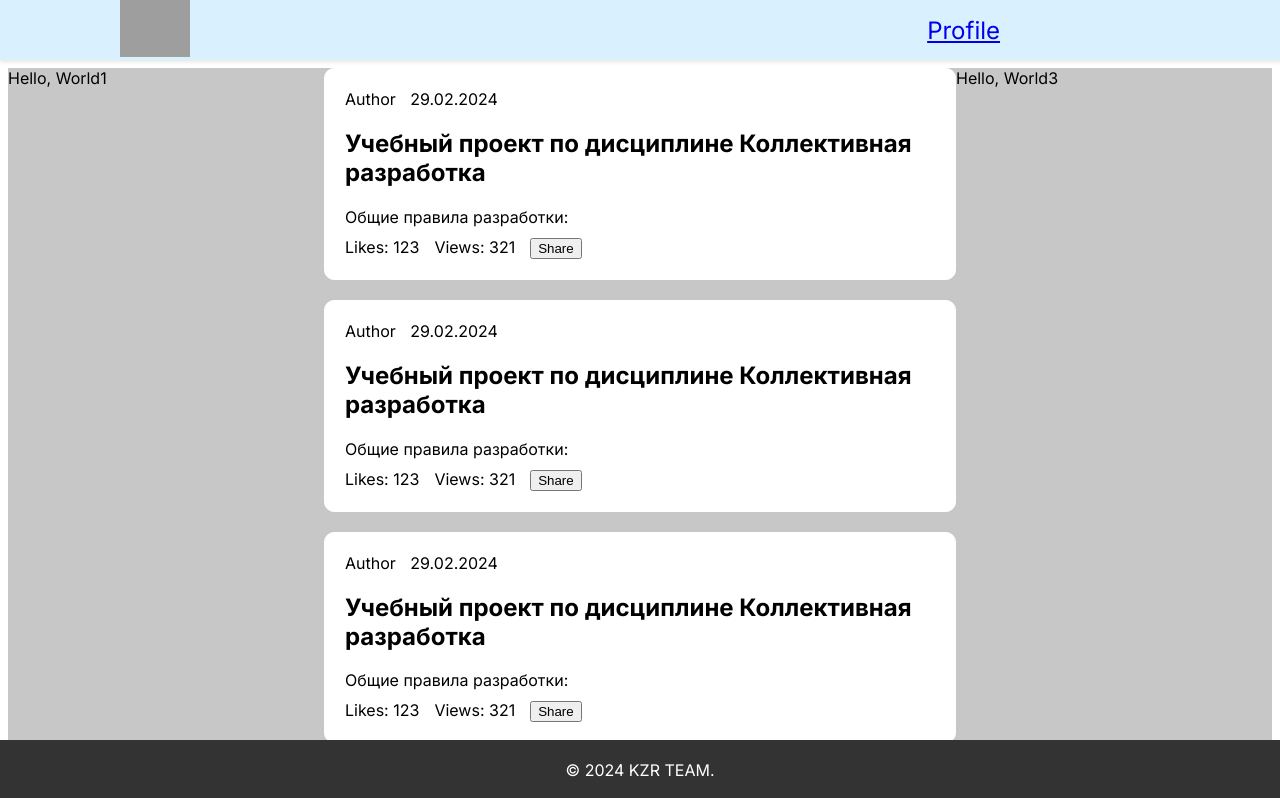
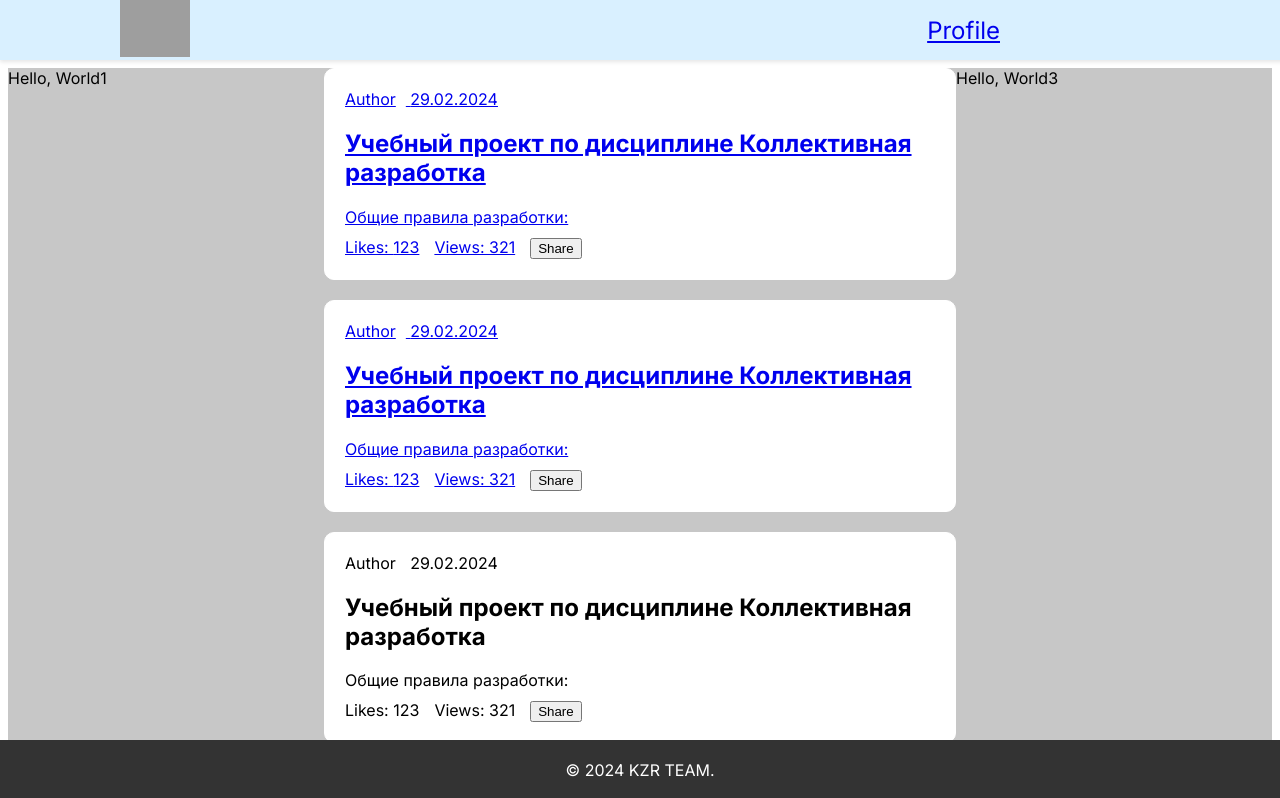
Before and after one commit to kaelzeer/lrng-fullstack, a Next.js app in the folder frontend/: page / in a window 1280 px wide. Shown: the top 798 px of the page. Built offline with nearby package versions, Linux system fonts and the light colour scheme; grey boxes are pictures that could not be loaded.

Commit message:
add [postId]/page.tsx
https://github.com/users/kaizxr/projects/1/views/1?pane=issue&itemId=55512420
- added postBlock.tsx
- deleted PostBlock in mainPageComponent.tsx
- added page.tsx in folders app\post\[postID]

```diff
--- a/frontend/src/components/mainPageComponent.tsx
+++ b/frontend/src/components/mainPageComponent.tsx
@@ -1,28 +1,19 @@
 import React from 'react';
+import Link from 'next/link';
+import PostBlock from '@/components/postBlock';
 
-const PostBlock: React.FC<{ post: any }> = ({ post }) => {
-  return (
-    <div className={"postBlock"}>
-      <div className={"metadata"}>
-        {/* Метаданные: автор, время публикации*/}
-        <span className={"author"}> {post.author}</span>
-        <span className={"publicationDate"}> {post.publicationDate}</span>
-      </div>
-      {/* Пост */}
-      <h2 className={"blockHeader"}>{post.title}</h2>
-      <p className={"content"}>{post.content}</p>
-      {/* Блок со статистикой */}
-      <div className={"statistics"}>
-        <span className={"likes"}>Likes: {post.likes}</span>
-        <span className={"views"}>Views: {post.views}</span>
-        {/* Дополнительные действия */}
-        <button className={"actionButton"}>Share</button>
-      </div>
-    </div>
-  );
+const postData1 = {
+  id: 'abcd-efgh',
+  author: 'Author',
+  publicationDate: '29.02.2024',
+  title: 'Учебный проект по дисциплине Коллективная разработка',
+  content: 'Общие правила разработки:',
+  likes: 123,
+  views: 321,
 };
 
-const postData = {
+const postData2 = {
+  id: 'efgh-abcd',
   author: 'Author',
   publicationDate: '29.02.2024',
   title: 'Учебный проект по дисциплине Коллективная разработка',
@@ -36,13 +27,17 @@ const MainPageComponent: React.FC = () => {
     <div className="mainPageComponent">
       <div className={"mainLeft"}>Hello, World1</div>
       <div className={"mainMid"}>
-        <PostBlock post={postData}/>
-        <PostBlock post={postData}/>
-        <PostBlock post={postData}/>
-        <PostBlock post={postData}/>
-        <PostBlock post={postData}/>
-        <PostBlock post={postData}/>
-        <PostBlock post={postData}/>
+        <Link href={`/post/${postData1.id}`}>
+          <PostBlock post={postData1} />
+        </Link>
+        <Link href={`/post/${postData2.id}`}>
+          <PostBlock post={postData2} />
+        </Link>
+        <PostBlock post={postData1}/>
+        <PostBlock post={postData1}/>
+        <PostBlock post={postData1}/>
+        <PostBlock post={postData1}/>
+        <PostBlock post={postData1}/>
       </div>
       <div className={"mainRight"}>Hello, World3</div>
     </div>
--- /dev/null
+++ b/frontend/src/components/postBlock.tsx
@@ -0,0 +1,21 @@
+import React from 'react';
+
+const PostBlock: React.FC<{ post: any }> = ({ post }) => {
+  return (
+    <div className={"postBlock"}>
+      <div className={"metadata"}>
+        <span className={"author"}> {post.author}</span>
+        <span className={"publicationDate"}> {post.publicationDate}</span>
+      </div>
+      <h2 className={"blockHeader"}>{post.title}</h2>
+      <p className={"content"}>{post.content}</p>
+      <div className={"statistics"}>
+        <span className={"likes"}>Likes: {post.likes}</span>
+        <span className={"views"}>Views: {post.views}</span>
+        <button className={"actionButton"}>Share</button>
+      </div>
+    </div>
+  );
+};
+
+export default PostBlock;
```
Also changed, not shown: frontend/src/app/post/[postId]/page.tsx (added, +22 -0 lines).
